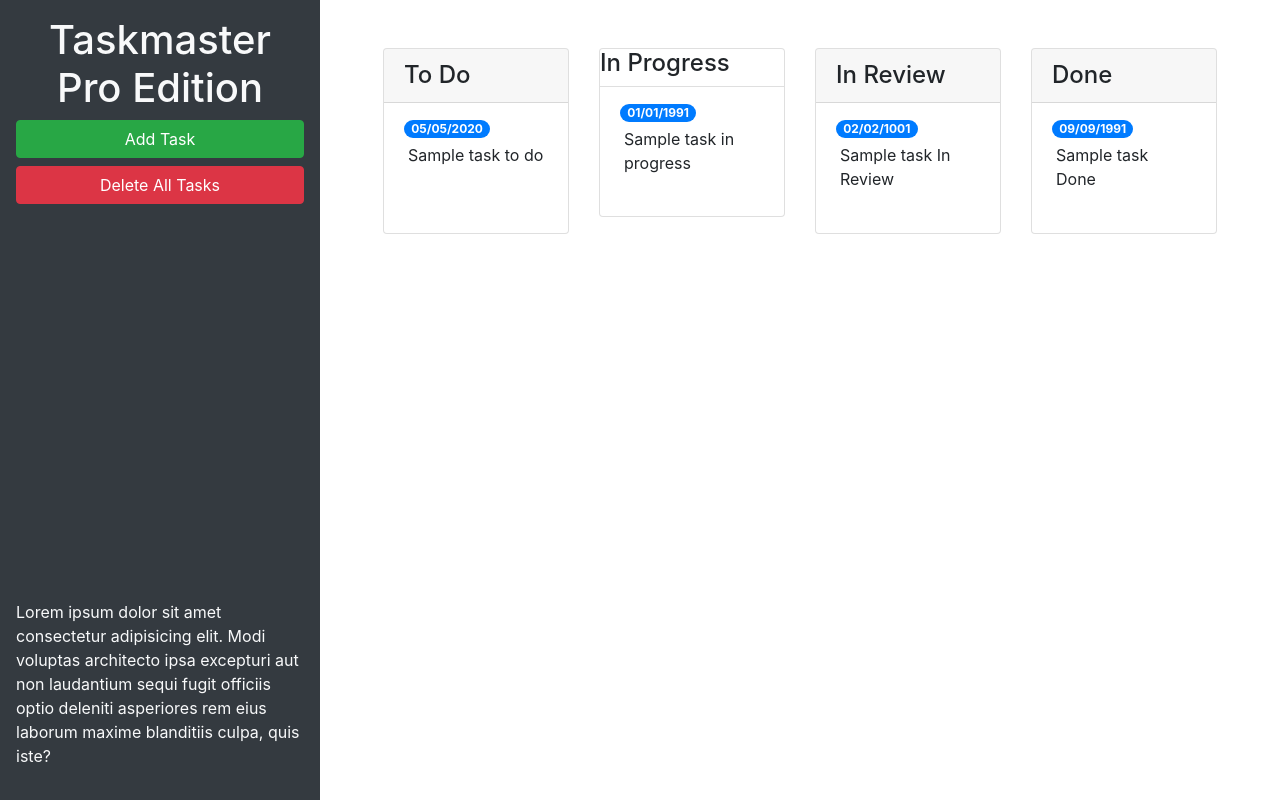
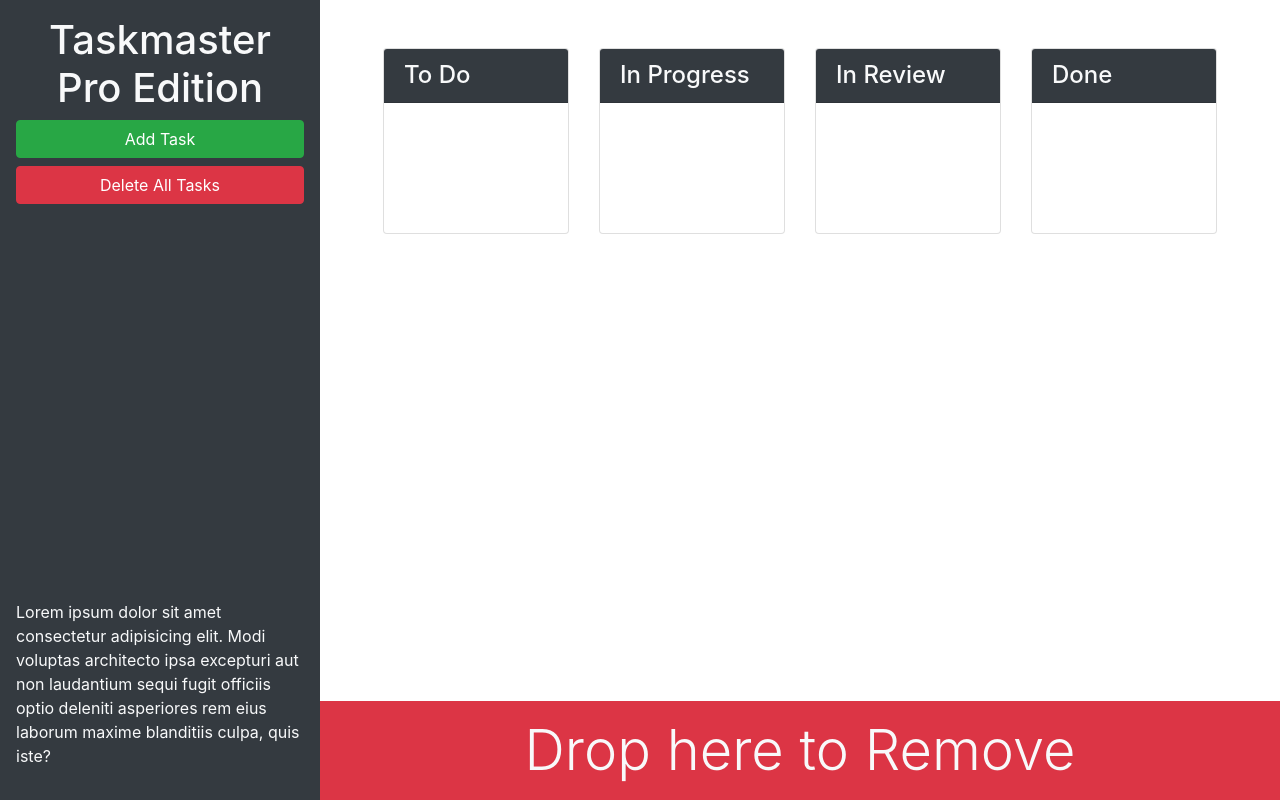
Before and after one commit to dimas082711/taskmaster-pro, a plain HTML site: page index.html in a window 1280 px wide. Drawn offline with nearby package versions, Linux system fonts and the light colour scheme.

Commit message:
add bootstrap classes to html, add delete dropbox at the buttom of page

```diff
--- a/index.html
+++ b/index.html
@@ -15,7 +15,7 @@
   <body>
     <div class="row min-vh-100 no-gutters">
       <header
-        class="col-12 col-lg-3 bg-dark text-light d-flex flex-column p-4 p-lg-3"
+        class="col-12 col-lg-3 bg-dark text-light sticky-top d-flex flex-column p-4 p-lg-3"
       >
         <h1 class="text-center">Taskmaster Pro Edition</h1>
         <button
@@ -29,23 +29,23 @@
         <button id="remove-tasks" class="btn btn-block btn-danger">
           Delete All Tasks
         </button>
-        <p class="mt-auto">
+        <p class="mt-auto d-none d-lg-block">
           Lorem ipsum dolor sit amet consectetur adipisicing elit. Modi voluptas
           architecto ipsa excepturi aut non laudantium sequi fugit officiis
           optio deleniti asperiores rem eius laborum maxime blanditiis culpa,
           quis iste?
         </p>
       </header>
-      <main class="col-12 col-lg-9">
+      <main class="col-12 col-lg-9 d-flex flex-column">
         <div class="m-5 row justfify-content-around">
           <!-- todo start-->
           <div class="col-12 col-md-6 col-xl-3 mb-3">
             <div class="card">
-              <h4 class="card-header">To Do</h4>
+              <h4 class="card-header bg-dark text-light">To Do</h4>
               <ul id="list-ToDo" class="list-group list-group-flush">
                 <li class="list-group-item">
-                  <span class="badge badge-primary badge-pill">05/05/2020</span>
-                  <p class="m-1">Sample task to do</p>
+                  <span class="badge badge-primary badge-pill"></span>
+                  <p class="m-1"></p>
                 </li>
               </ul>
             </div>
@@ -54,11 +54,11 @@
           <!-- in progress start-->
           <div class="col-12 col-md-6 col-xl-3 mb-3">
             <div class="card">
-              <h4 class="card=header">In Progress</h4>
+              <h4 class="card-header bg-dark text-light">In Progress</h4>
               <ul id="list-inProgress" class="list-group list-group-flush">
                 <li class="list-group-item">
-                  <span class="badge badge-primary badge-pill">01/01/1991</span>
-                  <p class="m-1">Sample task in progress</p>
+                  <span class="badge badge-primary badge-pill"></span>
+                  <p class="m-1"></p>
                 </li>
               </ul>
             </div>
@@ -67,11 +67,11 @@
           <!--in review start-->
           <div class="col-12 col-md-6 col-xl-3 mb-3">
             <div class="card">
-              <h4 class="card-header">In Review</h4>
+              <h4 class="card-header bg-dark text-light ">In Review</h4>
               <ul id="list-inReview" class="list-group list-group-flush">
                 <li class="list-group-item">
-                  <span class="badge badge-primary badge-pill">02/02/1001</span>
-                  <p class="m-1">Sample task In Review</p>
+                  <span class="badge badge-primary badge-pill"></span>
+                  <p class="m-1"></p>
                 </li>
               </ul>
             </div>
@@ -80,16 +80,21 @@
           <!-- done start-->
           <div class="col-12 col-md-6 col-xl-3 mb-3">
             <div class="card">
-              <h4 class="card-header">Done</h4>
+              <h4 class="card-header bg-dark text-light">Done</h4>
               <ul id="list-done" class="list-group list-group-flush">
                 <li class="list-group-item">
-                  <span class="badge badge-primary badge-pill">09/09/1991</span>
-                  <p class="m-1">Sample task Done</p>
+                  <span class="badge badge-primary badge-pill"></span>
+                  <p class="m-1"></p>
                 </li>
               </ul>
             </div>
           </div>
           <!--done end-->
+        </div>
+        <div id="trash" class="mt-auto">
+          <div class="w-100 bg-danger p-3 text-center text-light display-4">
+            Drop here to Remove
+          </div>
         </div>
       </main>
     </div>
```
